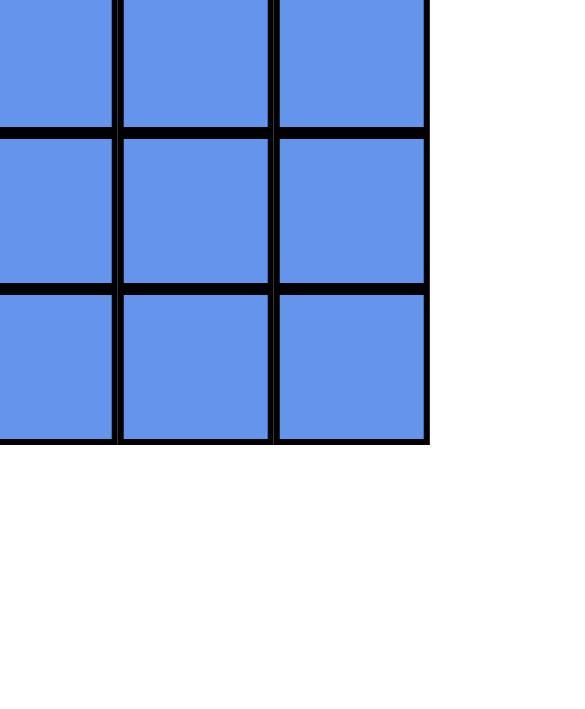
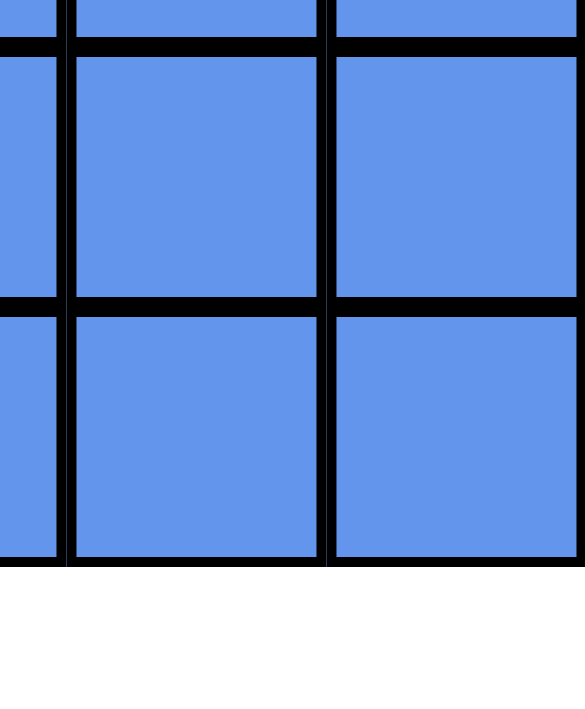
Before and after one commit to kooofe/TicTacToe-project, a plain HTML site: page index.html in a window 390 px wide. Shown: the part 135-844 px from the top of the page, 585 px wide, since content can reach past the window. Drawn offline with nearby package versions, Linux system fonts and the light colour scheme.

Commit message:
Add a better look for mobile + removed console logs

```diff
--- a/index.js
+++ b/index.js
@@ -39,9 +39,7 @@ const createGameboard = (function () {
                         if (checkForWin()!== null){
                             dialogText.textContent = (`${checkForWin()} Wins`)
                         }
-                        console.log(checkForWin())
                     }
-                    console.log("Clicked index:", rowIndex, colIndex);
                 });
                 row.append(item);
             }
--- a/style.css
+++ b/style.css
@@ -29,8 +29,11 @@ body {
     color: white;
 }
 
-/*@media (min-width: 0px) and (max-width: 980px){*/
-/*    .main-container {*/
-/*        scale: 5;*/
-/*    }*/
-/*}*/
+@media (min-width: 0px) and (max-width: 980px){
+    .main-container {
+        scale: 5;
+    }
+    body{
+        grid-template-rows: 20% 50%;
+    }
+}
```
